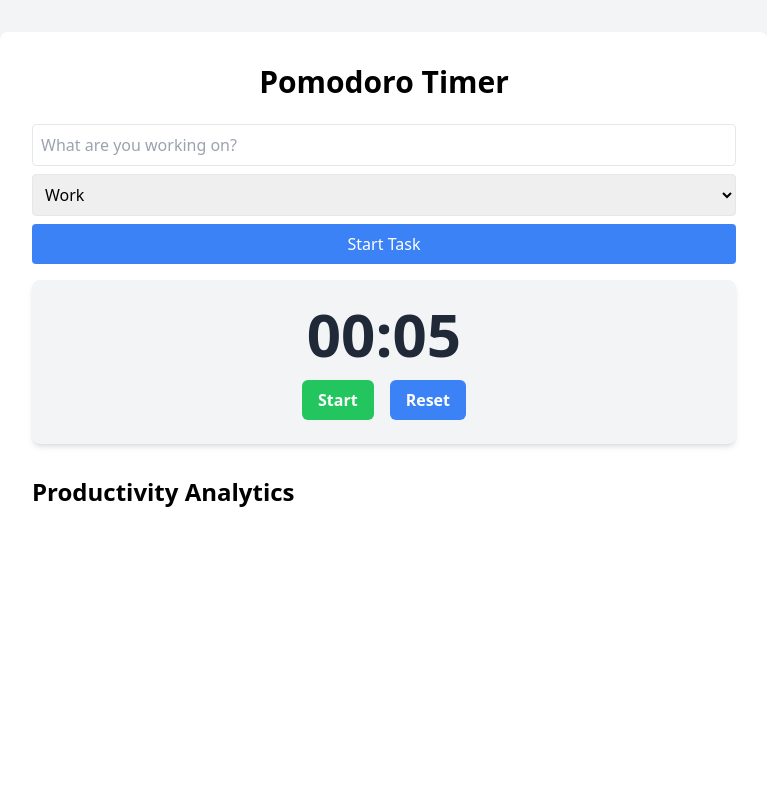
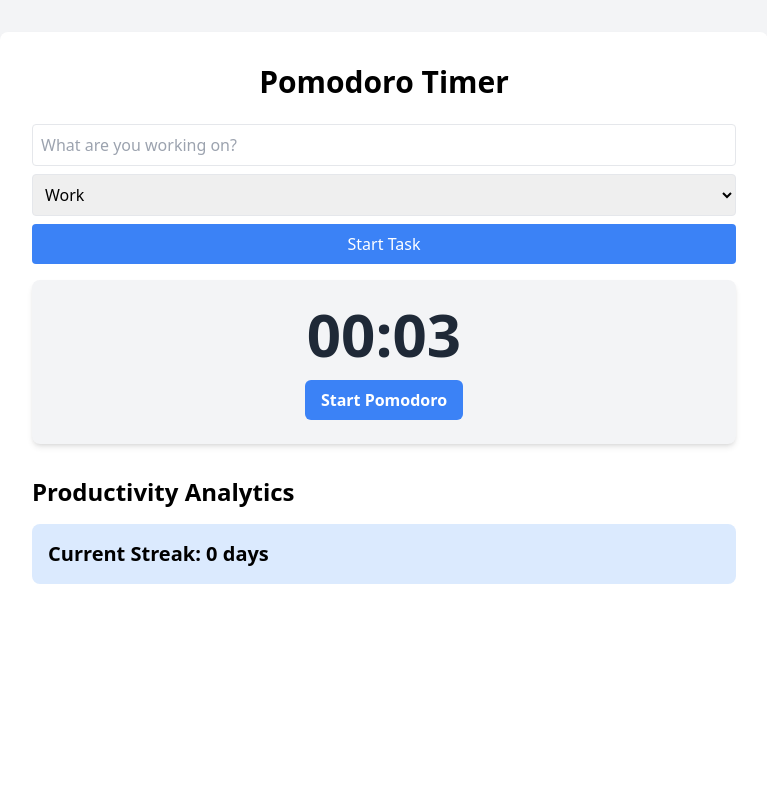
Before and after one commit to AndresPaulino/pomodoro-timer, a React (Create React App) app: page / in a window 1280 px wide. Shown: the top 799 px of the page, without its empty margins (256-1023 px from the left). Built offline with nearby package versions, Linux system fonts and the light colour scheme.

Commit message:
Add enhancements to better use pomodoro timer and break timer intuitively. Added streaks

```diff
--- a/src/App.tsx
+++ b/src/App.tsx
@@ -8,7 +8,7 @@ import useProductivityData from './hooks/useProductivityData';
 
 const App: React.FC = () => {
   const [currentTask, setCurrentTask] = useState<{ task: string; category: string } | null>(null);
-  const { sessions, addSession } = useProductivityData();
+  const { sessions, addSession, currentStreak } = useProductivityData();
 
   const handleTaskStart = (task: string, category: string) => {
     setCurrentTask({ task, category });
@@ -21,7 +21,6 @@ const App: React.FC = () => {
         category: currentTask.category,
         duration,
       });
-      setCurrentTask(null);
     }
   };
 
@@ -36,9 +35,9 @@ const App: React.FC = () => {
             <p className='text-gray-600'>Category: {currentTask.category}</p>
           </div>
         )}
-        <Timer initialTime={5} onComplete={(duration) => handleTimerComplete(duration)} />
-        <Analytics sessions={sessions} />
-        <ToastContainer />
+        <Timer onComplete={handleTimerComplete} />
+        <Analytics sessions={sessions} currentStreak={currentStreak} />
+        <ToastContainer limit={1} />
       </div>
     </div>
   );
--- a/src/components/Analytics.tsx
+++ b/src/components/Analytics.tsx
@@ -4,9 +4,10 @@ import { ProductivitySession } from '../hooks/useProductivityData';
 
 interface AnalyticsProps {
   sessions: ProductivitySession[];
+  currentStreak: number;
 }
 
-const Analytics: React.FC<AnalyticsProps> = ({ sessions }) => {
+const Analytics: React.FC<AnalyticsProps> = ({ sessions, currentStreak }) => {
   const categorySummary = sessions.reduce((acc, session) => {
     acc[session.category] = (acc[session.category] || 0) + session.duration;
     return acc;
@@ -20,6 +21,11 @@ const Analytics: React.FC<AnalyticsProps> = ({ sessions }) => {
   return (
     <div className='mt-8'>
       <h2 className='text-2xl font-bold mb-4'>Productivity Analytics</h2>
+      <div className='mb-4 p-4 bg-blue-100 rounded-lg'>
+        <p className='text-xl font-semibold'>
+          Current Streak: {currentStreak} {currentStreak === 1 ? 'day' : 'days'}
+        </p>
+      </div>
       <ResponsiveContainer width='100%' height={300}>
         <BarChart data={chartData}>
           <XAxis dataKey='category' />
--- a/src/components/Timer.tsx
+++ b/src/components/Timer.tsx
@@ -1,15 +1,38 @@
-import React, { useState, useEffect } from 'react';
+import React, { useState, useEffect, useCallback } from 'react';
 import { toast } from 'react-toastify';
 
 interface TimerProps {
-  initialTime: number;
   onComplete: (duration: number) => void;
 }
 
-const Timer: React.FC<TimerProps> = ({ initialTime, onComplete }) => {
-  const [time, setTime] = useState<number>(initialTime);
+type TimerState = 'pomodoro' | 'break' | 'idle';
+
+const POMODORO_TIME = 3; // 25 minutes
+const BREAK_TIME = 3; // 5 minutes
+
+const Timer: React.FC<TimerProps> = ({ onComplete }) => {
+  const [time, setTime] = useState<number>(POMODORO_TIME);
   const [isActive, setIsActive] = useState<boolean>(false);
   const [elapsedTime, setElapsedTime] = useState<number>(0);
+  const [timerState, setTimerState] = useState<TimerState>('idle');
+
+  const resetTimer = useCallback((duration: number) => {
+    setTime(duration);
+    setElapsedTime(0);
+    setIsActive(false);
+  }, []);
+
+  const startPomodoro = useCallback(() => {
+    resetTimer(POMODORO_TIME);
+    setTimerState('pomodoro');
+    setIsActive(true);
+  }, [resetTimer]);
+
+  const startBreak = useCallback(() => {
+    resetTimer(BREAK_TIME);
+    setTimerState('break');
+    setIsActive(true);
+  }, [resetTimer]);
 
   useEffect(() => {
     let interval: NodeJS.Timeout | null = null;
@@ -18,24 +41,24 @@ const Timer: React.FC<TimerProps> = ({ initialTime, onComplete }) => {
         setTime((prevTime) => prevTime - 1);
         setElapsedTime((prevElapsed) => prevElapsed + 1);
       }, 1000);
-    } else if (time === 0) {
+    } else if (time === 0 && isActive) {
       if (interval) clearInterval(interval);
-      toast.success('Pomodoro session completed!');
-      onComplete(elapsedTime);
-      setElapsedTime(0);
+      if (timerState === 'pomodoro') {
+        toast.success('Pomodoro completed! Time for a break.');
+        onComplete(elapsedTime);
+      } else if (timerState === 'break') {
+        toast.info('Break time over. Ready for another Pomodoro?');
+      }
+      setIsActive(false);
+      setTimerState('idle');
     }
     return () => {
       if (interval) clearInterval(interval);
     };
-  }, [isActive, time, onComplete, elapsedTime]);
+  }, [isActive, time, onComplete, elapsedTime, timerState]);
 
   const toggleTimer = (): void => {
     setIsActive(!isActive);
-  };
-
-  const resetTimer = (): void => {
-    setTime(initialTime);
-    setIsActive(false);
   };
 
   const formatTime = (timeInSeconds: number): string => {
@@ -46,19 +69,38 @@ const Timer: React.FC<TimerProps> = ({ initialTime, onComplete }) => {
 
   return (
     <div className='text-center p-6 bg-gray-100 rounded-lg shadow-md'>
-      <h1 className='text-6xl font-bold mb-4 text-gray-800'>{formatTime(time)}</h1>
+      <h1 className={`text-6xl font-bold mb-4 ${timerState === 'break' ? 'text-green-500' : 'text-gray-800'}`}>
+        {formatTime(time)}
+      </h1>
       <div className='space-x-4'>
-        <button
-          className={`px-4 py-2 rounded-md text-white font-semibold ${
-            isActive ? 'bg-red-500 hover:bg-red-600' : 'bg-green-500 hover:bg-green-600'
-          }`}
-          onClick={toggleTimer}
-        >
-          {isActive ? 'Pause' : 'Start'}
-        </button>
-        <button className='px-4 py-2 rounded-md text-white font-semibold bg-blue-500 hover:bg-blue-600' onClick={resetTimer}>
-          Reset
-        </button>
+        {timerState === 'idle' && (
+          <button className='px-4 py-2 rounded-md text-white font-semibold bg-blue-500 hover:bg-blue-600' onClick={startPomodoro}>
+            Start Pomodoro
+          </button>
+        )}
+        {timerState === 'pomodoro' && isActive && (
+          <button className='px-4 py-2 rounded-md text-white font-semibold bg-red-500 hover:bg-red-600' onClick={toggleTimer}>
+            Pause
+          </button>
+        )}
+        {timerState === 'pomodoro' && !isActive && time !== POMODORO_TIME && (
+          <button className='px-4 py-2 rounded-md text-white font-semibold bg-green-500 hover:bg-green-600' onClick={toggleTimer}>
+            Resume
+          </button>
+        )}
+        {timerState === 'idle' && time === 0 && (
+          <button className='px-4 py-2 rounded-md text-white font-semibold bg-green-500 hover:bg-green-600' onClick={startBreak}>
+            Start Break
+          </button>
+        )}
+        {timerState === 'break' && (
+          <button
+            className='px-4 py-2 rounded-md text-white font-semibold bg-yellow-500 hover:bg-yellow-600'
+            onClick={toggleTimer}
+          >
+            {isActive ? 'Pause Break' : 'Resume Break'}
+          </button>
+        )}
       </div>
     </div>
   );
--- a/src/hooks/useProductivityData.ts
+++ b/src/hooks/useProductivityData.ts
@@ -11,33 +11,47 @@ export interface ProductivitySession {
 export interface ProductivityData {
   sessions: ProductivitySession[];
   totalTime: number;
+  currentStreak: number;
   addSession: (session: Omit<ProductivitySession, 'id' | 'date'>) => void;
   removeSession: (id: string) => void;
 }
 
 const useProductivityData = (): ProductivityData => {
   const [sessions, setSessions] = useState<ProductivitySession[]>([]);
+  const [currentStreak, setCurrentStreak] = useState<number>(0);
 
   useEffect(() => {
     const storedSessions = localStorage.getItem('productivitySessions');
+    const storedStreak = localStorage.getItem('currentStreak');
     if (storedSessions) {
       setSessions(JSON.parse(storedSessions, (key, value) => (key === 'date' ? new Date(value) : value)));
+    }
+    if (storedStreak) {
+      setCurrentStreak(parseInt(storedStreak, 10));
     }
   }, []);
 
   useEffect(() => {
     localStorage.setItem('productivitySessions', JSON.stringify(sessions));
-  }, [sessions]);
+    localStorage.setItem('currentStreak', currentStreak.toString());
+  }, [sessions, currentStreak]);
 
   const addSession = (session: Omit<ProductivitySession, 'id' | 'date'>): void => {
-    setSessions((prevSessions) => [
-      ...prevSessions,
-      {
-        ...session,
-        id: Date.now().toString(),
-        date: new Date(),
-      },
-    ]);
+    const newSession = {
+      ...session,
+      id: Date.now().toString(),
+      date: new Date(),
+    };
+    setSessions((prevSessions) => [...prevSessions, newSession]);
+
+    // Update streak
+    const lastSession = sessions[sessions.length - 1];
+    const oneDayInMs = 24 * 60 * 60 * 1000;
+    if (lastSession && new Date(newSession.date).getTime() - new Date(lastSession.date).getTime() <= oneDayInMs) {
+      setCurrentStreak((prevStreak) => prevStreak + 1);
+    } else {
+      setCurrentStreak(1);
+    }
   };
 
   const removeSession = (id: string): void => {
@@ -46,7 +60,7 @@ const useProductivityData = (): ProductivityData => {
 
   const totalTime = sessions.reduce((sum, session) => sum + session.duration, 0);
 
-  return { sessions, totalTime, addSession, removeSession };
+  return { sessions, totalTime, currentStreak, addSession, removeSession };
 };
 
 export default useProductivityData;
```
